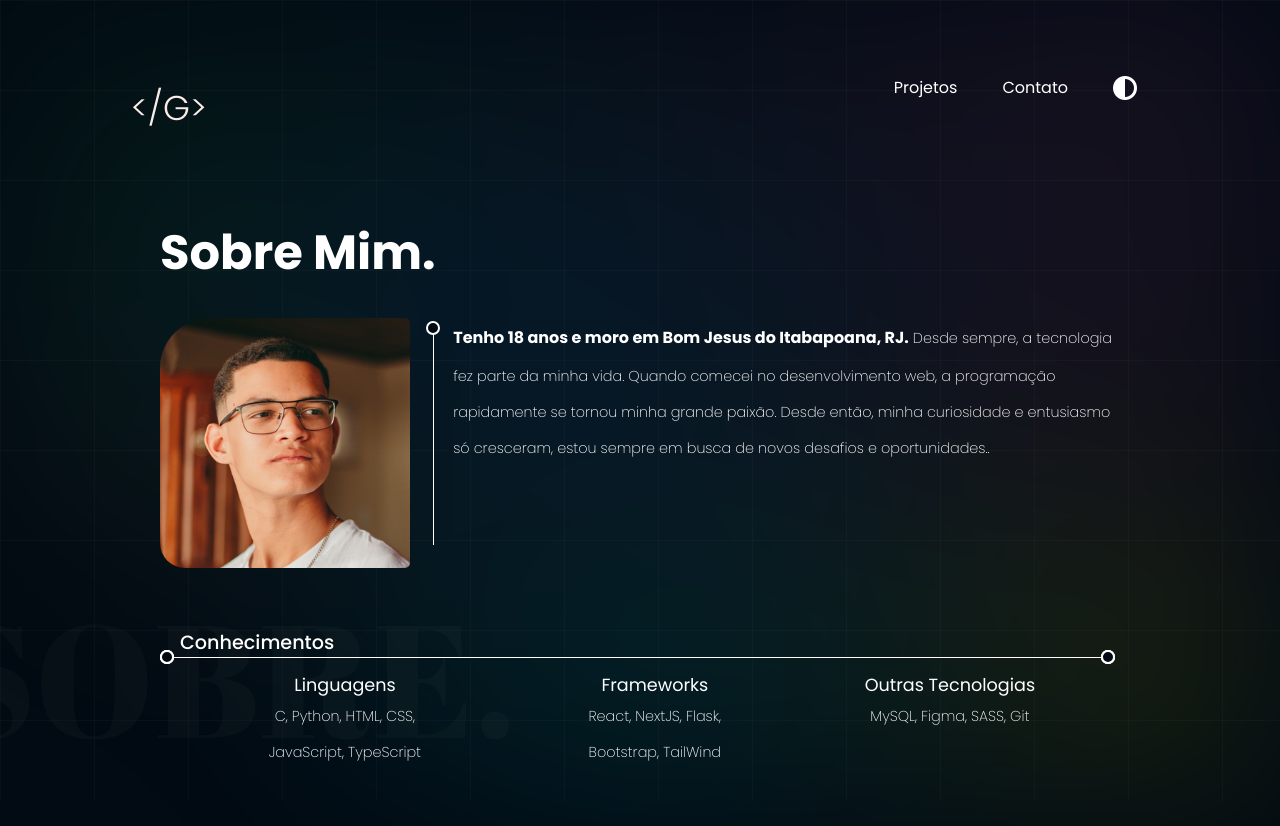
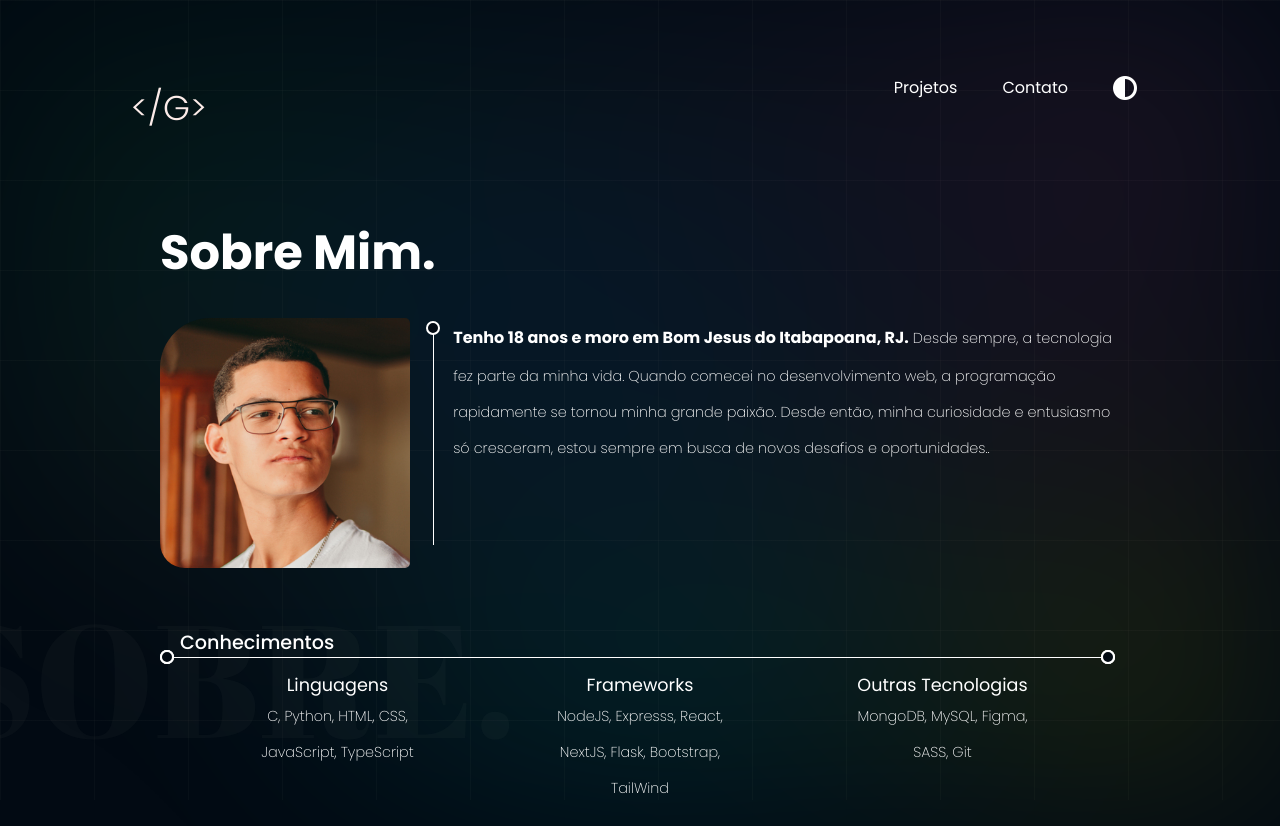
Before and after one commit to GabrielAlvesBM/gabrielalves.me, a plain HTML site: page src/sobre.html in a window 1280 px wide. Shown: the top 826 px of the page. Drawn offline with Linux system fonts and the light colour scheme.

Commit message:
add: new technologies and adds the full stack as a description

```diff
--- a/src/sobre.html
+++ b/src/sobre.html
@@ -157,11 +157,11 @@
                 </li>
                 <li>
                     <h3 class="tertiary-title">Frameworks</h3>
-                    <p>React, NextJS, Flask, Bootstrap, TailWind</p>
+                    <p>NodeJS, Expresss, React, NextJS, Flask, Bootstrap, TailWind</p>
                 </li>
                 <li>
                     <h3 class="tertiary-title">Outras Tecnologias</h3>
-                    <p>MySQL, Figma, SASS, Git</p>
+                    <p>MongoDB, MySQL, Figma, SASS, Git</p>
                 </li>
             </ul>
 
```
Also changed, not shown: src/index.html (+1 -1 lines).
